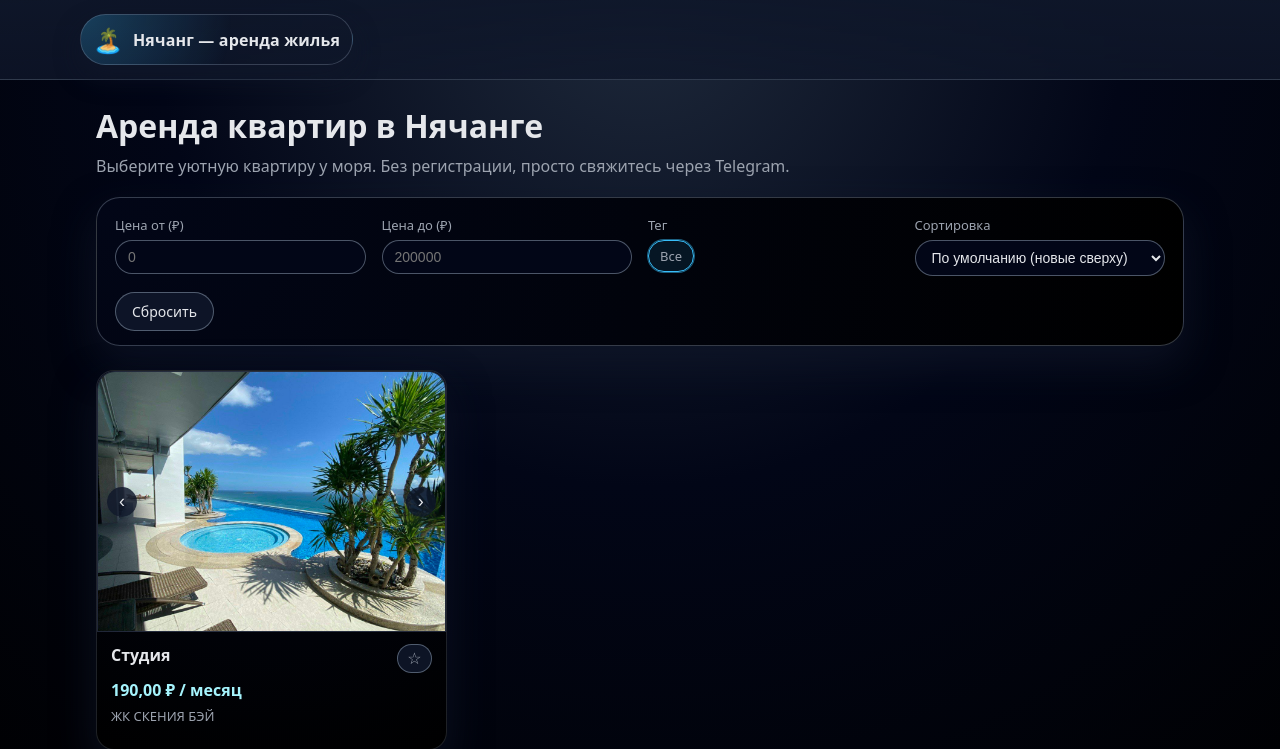
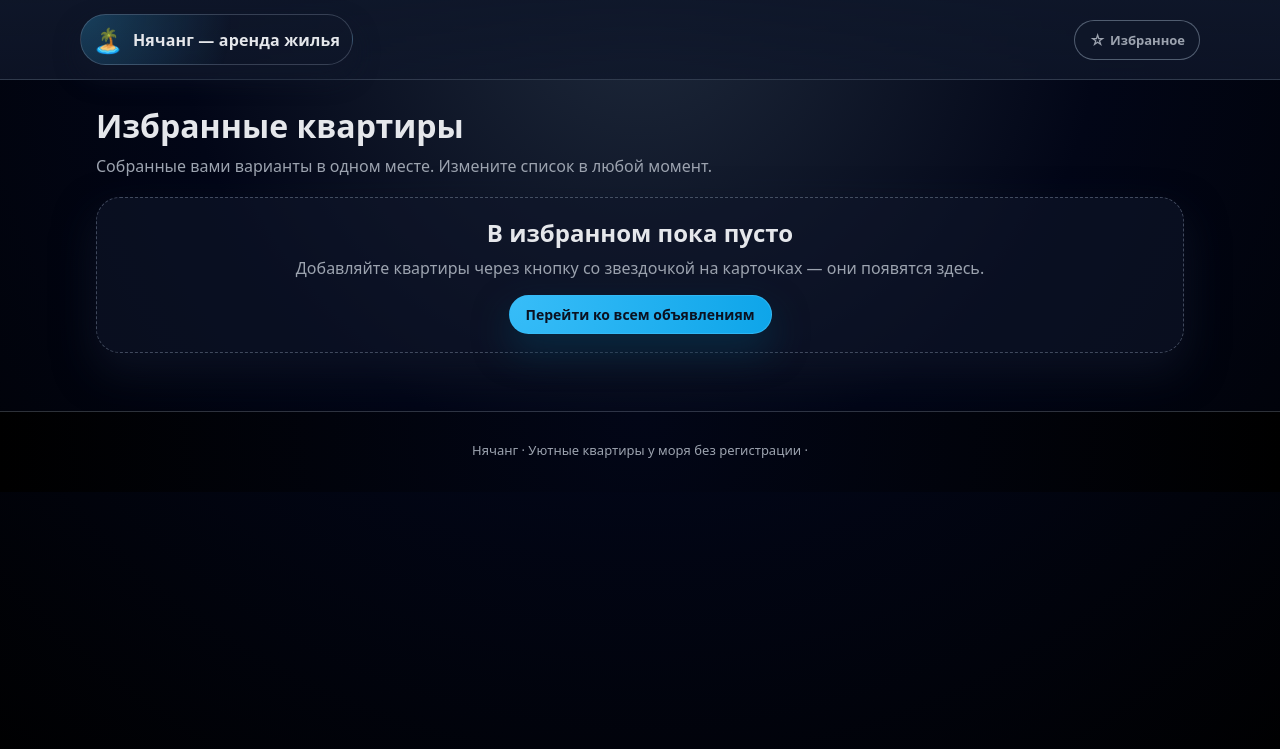
Before and after one commit to victormorozov1/rent, a Django app: page /?favorites=1 in a window 1280 px wide. Shown: the top 749 px of the page. Run offline with Django 5.2, Linux system fonts and the light colour scheme; data comes from the database, SQL or seed files in the repository; data that the repository does not hold is empty.

Commit message:
Add favorites navigation and filtering

```diff
--- a/nhatrang_rentals/listings/static/listings/app.js
+++ b/nhatrang_rentals/listings/static/listings/app.js
@@ -54,6 +54,7 @@ function trackAction(actionType, details = {}) {
 // ======= Фавориты в localStorage =======
 
 const FAVORITES_KEY = "nhatrang_favorites";
+let IS_FAVORITES_VIEW = false;
 
 function readFavorites() {
     try {
@@ -134,6 +135,47 @@ function updateFavoriteButtonsState() {
             if (icon) icon.textContent = isFav ? "★" : "☆";
             if (textSpan) textSpan.textContent = isFav ? "В избранном" : "В избранное";
         }
+    }
+
+    const navFavoritesBtn = document.querySelector("[data-favorites-nav]");
+    if (navFavoritesBtn) {
+        const icon = navFavoritesBtn.querySelector(".favorite-icon");
+        const textSpan = navFavoritesBtn.querySelector(".favorite-text");
+        const hasFavorites = ids.length > 0;
+        navFavoritesBtn.classList.toggle("is-favorite", hasFavorites);
+        if (icon) icon.textContent = hasFavorites ? "★" : "☆";
+        if (textSpan) {
+            textSpan.textContent = hasFavorites
+                ? `Избранное (${ids.length})`
+                : "Избранное";
+        }
+    }
+
+    applyFavoritesFilterIfNeeded();
+}
+
+function applyFavoritesFilterIfNeeded() {
+    if (!IS_FAVORITES_VIEW) return;
+
+    const favoriteIds = new Set(readFavorites());
+    const cards = Array.from(document.querySelectorAll("[data-listing-id]"));
+    let visibleCount = 0;
+
+    cards.forEach((card) => {
+        const id = card.getAttribute("data-listing-id");
+        const isFav = favoriteIds.has(String(id));
+        card.style.display = isFav ? "" : "none";
+        if (isFav) visibleCount += 1;
+    });
+
+    const emptyState = document.querySelector("[data-favorites-empty]");
+    if (emptyState) {
+        emptyState.hidden = visibleCount !== 0;
+    }
+
+    const filters = document.querySelector("[data-filters]");
+    if (filters) {
+        filters.hidden = true;
     }
 }
 
@@ -259,6 +301,8 @@ function initCarousel(root) {
 // ======= Инициализация на DOMContentLoaded =======
 
 document.addEventListener("DOMContentLoaded", () => {
+    IS_FAVORITES_VIEW = new URLSearchParams(window.location.search).get("favorites") === "1";
+
     // Трекинг открытия страницы
     trackAction("page_view", {
         path: window.location.pathname,
--- a/nhatrang_rentals/listings/static/listings/styles.css
+++ b/nhatrang_rentals/listings/static/listings/styles.css
@@ -60,6 +60,12 @@ a:hover {
     align-items: center;
     justify-content: space-between;
     padding: 14px 0;
+}
+
+.header-actions {
+    display: flex;
+    align-items: center;
+    gap: 10px;
 }
 
 .logo {
@@ -436,6 +442,39 @@ a:hover {
     content: "★";
 }
 
+.favorite-btn--header {
+    padding: 8px 14px;
+    font-weight: 600;
+    border-width: 1.5px;
+}
+
+.favorite-btn--header.is-favorite {
+    box-shadow: 0 16px 30px rgba(234, 179, 8, 0.35);
+}
+
+.favorites-empty {
+    margin-bottom: 18px;
+}
+
+.favorites-empty-card {
+    border-radius: var(--radius-xl);
+    border: 1px dashed rgba(148, 163, 184, 0.4);
+    background: rgba(15, 23, 42, 0.6);
+    padding: 18px;
+    text-align: center;
+    color: var(--text-muted);
+    box-shadow: var(--shadow-soft);
+}
+
+.favorites-empty-card h2 {
+    margin: 0 0 8px;
+    color: var(--text-main);
+}
+
+.favorites-empty-card p {
+    margin: 0 0 16px;
+}
+
 /* Detail page */
 
 .back-link {
--- a/nhatrang_rentals/listings/templates/listings/base.html
+++ b/nhatrang_rentals/listings/templates/listings/base.html
@@ -14,6 +14,14 @@
             <span class="logo-icon">🏝️</span>
             <span class="logo-text">Нячанг&nbsp;— аренда жилья</span>
         </a>
+        <div class="header-actions">
+            <a href="{% url 'listings:listing_list' %}?favorites=1"
+               class="favorite-btn favorite-btn--header"
+               data-favorites-nav>
+                <span class="favorite-icon">☆</span>
+                <span class="favorite-text">Избранное</span>
+            </a>
+        </div>
     </div>
 </header>
 
--- a/nhatrang_rentals/listings/templates/listings/listing_list.html
+++ b/nhatrang_rentals/listings/templates/listings/listing_list.html
@@ -4,11 +4,16 @@
 
 {% block content %}
 <section class="page-header">
-    <h1>Аренда квартир в Нячанге</h1>
-    <p>Выберите уютную квартиру у моря. Без регистрации, просто свяжитесь через Telegram.</p>
+    {% if favorites_only %}
+        <h1>Избранные квартиры</h1>
+        <p>Собранные вами варианты в одном месте. Измените список в любой момент.</p>
+    {% else %}
+        <h1>Аренда квартир в Нячанге</h1>
+        <p>Выберите уютную квартиру у моря. Без регистрации, просто свяжитесь через Telegram.</p>
+    {% endif %}
 </section>
 
-<section class="filters-card">
+<section class="filters-card" data-filters>
     <form id="filter-form" method="get" class="filters-form">
         <div class="filters-row">
             <div class="filter-group">
@@ -49,6 +54,14 @@
             <a href="{% url 'listings:listing_list' %}" class="btn-ghost">Сбросить</a>
         </div>
     </form>
+</section>
+
+<section class="favorites-empty" data-favorites-empty hidden>
+    <div class="favorites-empty-card">
+        <h2>В избранном пока пусто</h2>
+        <p>Добавляйте квартиры через кнопку со звездочкой на карточках — они появятся здесь.</p>
+        <a href="{% url 'listings:listing_list' %}" class="btn-primary">Перейти ко всем объявлениям</a>
+    </div>
 </section>
 
 <section class="cards-grid">
--- a/nhatrang_rentals/listings/views.py
+++ b/nhatrang_rentals/listings/views.py
@@ -3,6 +3,7 @@ from .models import Listing, Tag
 
 def listing_list(request):
     qs = Listing.objects.all().prefetch_related("tags", "photos")
+    favorites_only = request.GET.get("favorites") == "1"
 
     # Фильтр по цене
     price_min = request.GET.get("price_min")
@@ -43,6 +44,7 @@ def listing_list(request):
         "price_min": price_min or "",
         "price_max": price_max or "",
         "sort": sort or "",
+        "favorites_only": favorites_only,
     }
     return render(request, "listings/listing_list.html", context)
 
```
